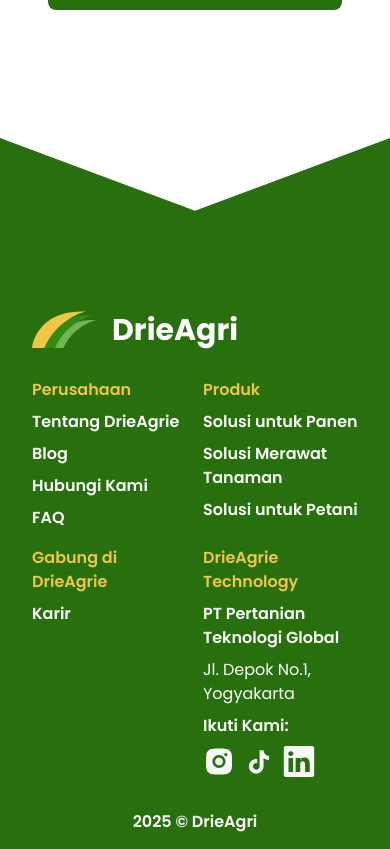
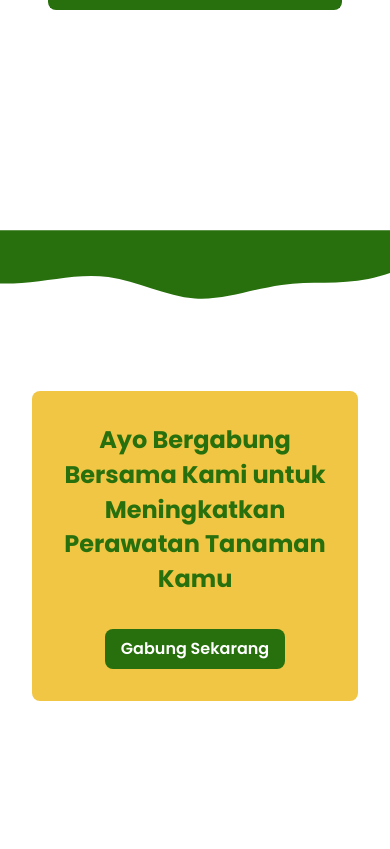
Before and after one commit to fhrlzmn/drieagri-landing-page, a Next.js app: page / in a window 390 px wide. Shown: the part 7555-8404 px from the top of the page. Built offline with nearby package versions, Linux system fonts and the light colour scheme.

Commit message:
feat: add Join Us section

```diff
--- a/app/layout.tsx
+++ b/app/layout.tsx
@@ -24,7 +24,7 @@
 }>) {
   return (
     <html lang='en'>
-      <body className={`${poppins.variable} antialiased`}>
+      <body className={`${poppins.variable} antialiased overflow-x-hidden`}>
         <Header />
         {children}
         <Footer />
--- a/app/page.tsx
+++ b/app/page.tsx
@@ -1,6 +1,7 @@
 import Blog from '@/components/sections/blog';
 import FAQ from '@/components/sections/faq';
 import Hero from '@/components/sections/hero';
+import JoinUs from '@/components/sections/join-us';
 import Partner from '@/components/sections/partner';
 import Programs from '@/components/sections/programs';
 import Testimonials from '@/components/sections/testimonials';
@@ -14,6 +15,7 @@
       <Blog />
       <Testimonials />
       <FAQ />
+      <JoinUs />
     </main>
   );
 }
--- /dev/null
+++ b/components/sections/join-us.tsx
@@ -0,0 +1,61 @@
+import Link from 'next/link';
+
+export default function JoinUs() {
+  return (
+    <section id='join-us' className='w-full mt-32 md:mt-48 text-center'>
+      {/* wave */}
+      <svg
+        width='1440'
+        height='253'
+        viewBox='0 0 1440 253'
+        fill='none'
+        xmlns='http://www.w3.org/2000/svg'
+        className='w-full'
+      >
+        <path
+          fillRule='evenodd'
+          clipRule='evenodd'
+          d='M-240 172.935L-187.2 180.14C-132.8 187.346 -27.2 201.757 80 194.551C187.2 187.346 292.8 158.523 400 172.935C507.2 187.346 612.8 244.991 720 252.196C827.2 259.402 932.8 216.168 1040 201.757C1147.2 187.346 1252.8 201.757 1360 180.14C1467.2 158.523 1572.8 100.879 1627.2 72.0561L1680 43.2337V0H1627.2C1572.8 0 1467.2 0 1360 0C1252.8 0 1147.2 0 1040 0C932.8 0 827.2 0 720 0C612.8 0 507.2 0 400 0C292.8 0 187.2 0 80 0C-27.2 0 -132.8 0 -187.2 0H-240V172.935Z'
+          fill='#27700D'
+        />
+      </svg>
+
+      <div className='container mx-auto px-8 md:px-24 md:mt-16'>
+        <div className='relative bg-secondary p-8 md:p-24 rounded-lg'>
+          <svg
+            width='92'
+            height='92'
+            viewBox='0 0 92 92'
+            fill='none'
+            xmlns='http://www.w3.org/2000/svg'
+            className='absolute -bottom-10 left-0 md:-left-10 -z-1 hidden md:block'
+          >
+            <circle cx='46' cy='46' r='35' stroke='#27700D' strokeWidth='22' />
+          </svg>
+          <p className='text-2xl md:text-5xl text-primary font-bold leading-[1.45]'>
+            Ayo Bergabung Bersama Kami untuk Meningkatkan Perawatan Tanaman Kamu
+          </p>
+
+          <Link
+            href='#'
+            className='inline-block bg-primary text-md md:text-xl text-white font-semibold px-4 py-2 rounded-lg hover:bg-primary/80 mt-8 md:mt-16'
+          >
+            Gabung Sekarang
+          </Link>
+          <svg
+            width='120'
+            height='120'
+            viewBox='0 0 92 92'
+            fill='none'
+            xmlns='http://www.w3.org/2000/svg'
+            className='absolute -top-14 right-0 md:-right-12 -z-1 hidden md:block'
+          >
+            <circle cx='46' cy='46' r='35' stroke='#27700D' strokeWidth='22' />
+          </svg>
+        </div>
+      </div>
+
+      <div className='w-screen relative left-[50%] right-[50%] ml-[-50vw] mr-[-50vw] bg-[url("/join-us-image.png")] bg-cover h-64 md:h-256 -mb-48 md:-mb-128 mt-12' />
+    </section>
+  );
+}
```
Also changed, not shown: 1 other file (tests, documents, lock files or other folders).
